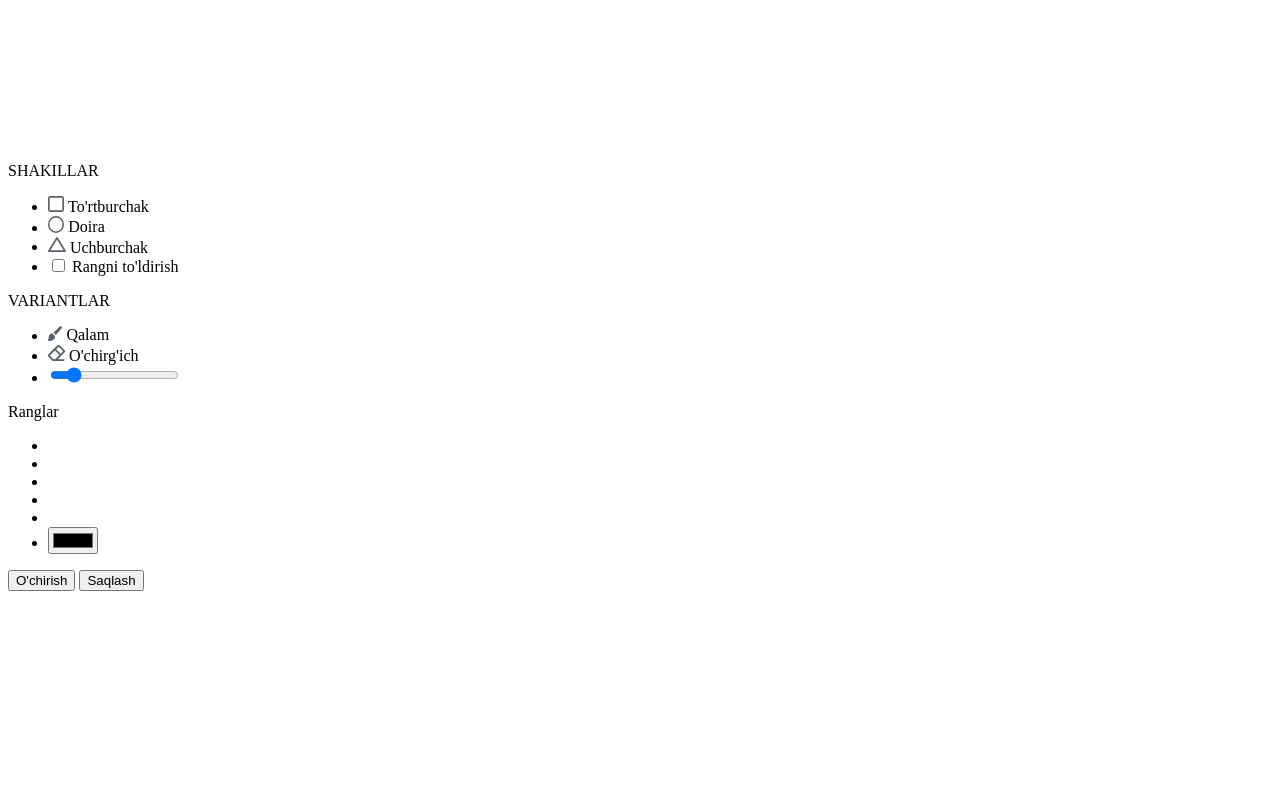
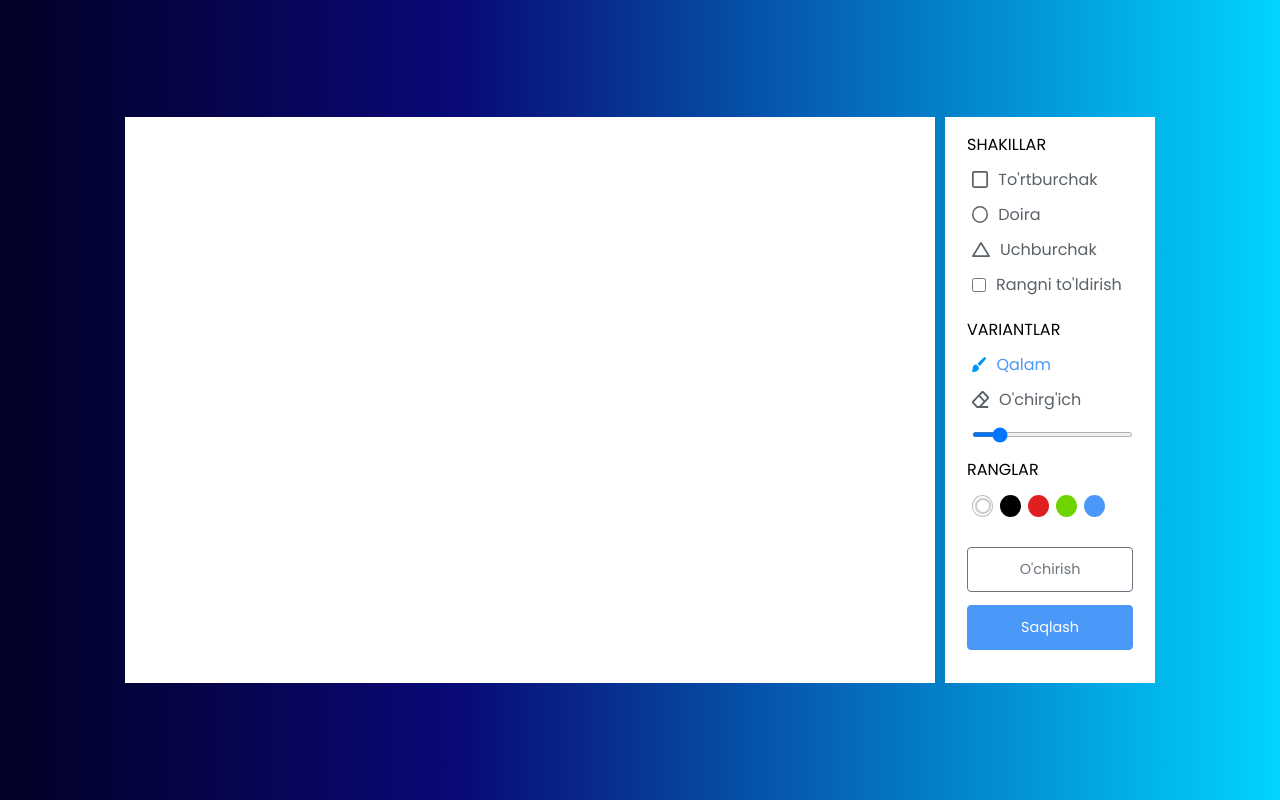
Before and after one commit to KamoliddinbekDev/iPaint, a plain HTML site: page index.html in a window 1280 px wide. Drawn offline with Linux system fonts and the light colour scheme.

Commit message:
css styles

```diff
--- a/css/style.css
+++ b/css/style.css
@@ -0,0 +1,185 @@
+@import url("https://fonts.googleapis.com/css2?family=Poppins:wght@400;500;600&display=swap");
+
+* {
+  padding: 0;
+  margin: 0;
+  box-sizing: border-box;
+  font-family: "Poppins", sans-serif;
+}
+
+body {
+  display: flex;
+  align-items: center;
+  justify-content: center;
+  min-height: 100vh;
+  background: rgb(2, 0, 36);
+  background: linear-gradient(
+    90deg,
+    rgba(2, 0, 36, 1) 0%,
+    rgba(9, 9, 121, 1) 36%,
+    rgba(0, 212, 255, 1) 100%
+  );
+}
+
+.container {
+  display: flex;
+  width: 100%;
+  gap: 10px;
+  padding: 10px;
+  max-width: 1050px;
+}
+
+section {
+  background: #fff;
+}
+
+.title {
+  text-transform: uppercase;
+}
+
+.tools-board {
+  width: 210px;
+  padding: 15px 22px 0;
+}
+
+.tools-board .row {
+  margin-bottom: 20px;
+}
+
+.row .options {
+  list-style: none;
+  margin: 10px 0 0 5px;
+}
+
+.row .options .option {
+  display: flex;
+  cursor: pointer;
+  align-items: center;
+  margin-bottom: 10px;
+}
+
+.option:is(:hover, .active) img {
+  filter: invert(17%) sepia(90%) saturate(3000%) hue-rotate(900deg)
+    brightness(100%) contrast(100%);
+}
+
+.option :where(span, label) {
+  color: #5a6168;
+  cursor: pointer;
+  padding-left: 10px;
+}
+
+.option:is(:hover, .active) :where(span, label) {
+  color: #4a98f7;
+}
+
+.option #fill-color {
+  cursor: pointer;
+  height: 14px;
+  width: 14px;
+}
+
+#fill-color:checked ~ label {
+  color: #4a98f7;
+}
+
+.option #size-slider {
+  width: 100%;
+  height: 5px;
+  margin-top: 10px;
+}
+
+.colors .options {
+  display: flex;
+  justify-content: space-between;
+}
+
+.colors .option {
+  height: 22px;
+  width: 21px;
+  border-radius: 50%;
+  margin-top: 3px;
+  position: relative;
+}
+
+.colors .option:nth-child(1) {
+  background-color: #fff;
+  border: 1px solid #bfbfbf;
+}
+
+.colors .option:nth-child(2) {
+  background-color: #000;
+}
+
+.colors .option:nth-child(3) {
+  background-color: #e02020;
+}
+
+.colors .option:nth-child(4) {
+  background-color: #6dd400;
+}
+
+.colors .option:nth-child(5) {
+  background-color: #4a98f7;
+}
+
+.colors .option.selected::before {
+  position: absolute;
+  content: "";
+  top: 50%;
+  left: 50%;
+  height: 12px;
+  width: 12px;
+  background: inherit;
+  border-radius: inherit;
+  border: 2px solid #fff;
+  transform: translate(-50%, -50%);
+}
+
+.colors .option:first-child.selected::before {
+  border-color: #ccc;
+}
+
+.colors #color-picker {
+  opacity: 0;
+  cursor: pointer;
+}
+
+.buttons button {
+  width: 100%;
+  color: #fff;
+  border: none;
+  outline: none;
+  padding: 11px 0;
+  font-size: 0.9rem;
+  margin-bottom: 13px;
+  background: none;
+  border-radius: 4px;
+  cursor: pointer;
+}
+
+.buttons .clear-canvas {
+  color: #6c757d;
+  border: 1px solid #6c757d;
+  transition: all 0.3s ease;
+}
+
+.buttons .clear-canvas:hover {
+  color: #fff;
+  background: #6c757d;
+}
+
+.buttons .save-image {
+  background: #4a98f7;
+  border: 1px solid #4a98f7;
+}
+
+.drawing-board {
+    flex: 1;
+    overflow: hidden;
+}
+
+.drawing-board canvas {
+    width: 100%;
+    height: 100%;
+}
--- a/index.html
+++ b/index.html
@@ -37,12 +37,12 @@
             <div class="row">
                 <label class="title">VARIANTLAR</label>
                 <ul class="options">
-                    <li class="options tool active" id="brush">
+                    <li class="option tool active" id="brush">
                         <img src="./icons/brush.svg" alt="brush">
                         <span>Qalam</span>
                     </li>
-                    <li class="options tool" id="eraser">
-                        <img src="./icons/eraser.svg" alt="brush">
+                    <li class="option tool" id="eraser">
+                        <img src="./icons/eraser.svg" alt="eraser">
                         <span>O'chirg'ich</span>
                     </li>
                     <li class="option">
@@ -53,13 +53,13 @@
             <div class="row colors">
                 <label class="title">Ranglar</label>
                 <ul class="options">
-                    <li class="option"></li>
-                    <li class="option"></li>
                     <li class="option selected"></li>
                     <li class="option"></li>
                     <li class="option"></li>
+                    <li class="option"></li>
+                    <li class="option"></li>
                     <li class="option">
-                        <input type="color" id="color-picker" value="4a98f7">
+                        <input type="color" id="color-picker" value="#4a98f7">
                     </li>
                 </ul>
             </div>
```
